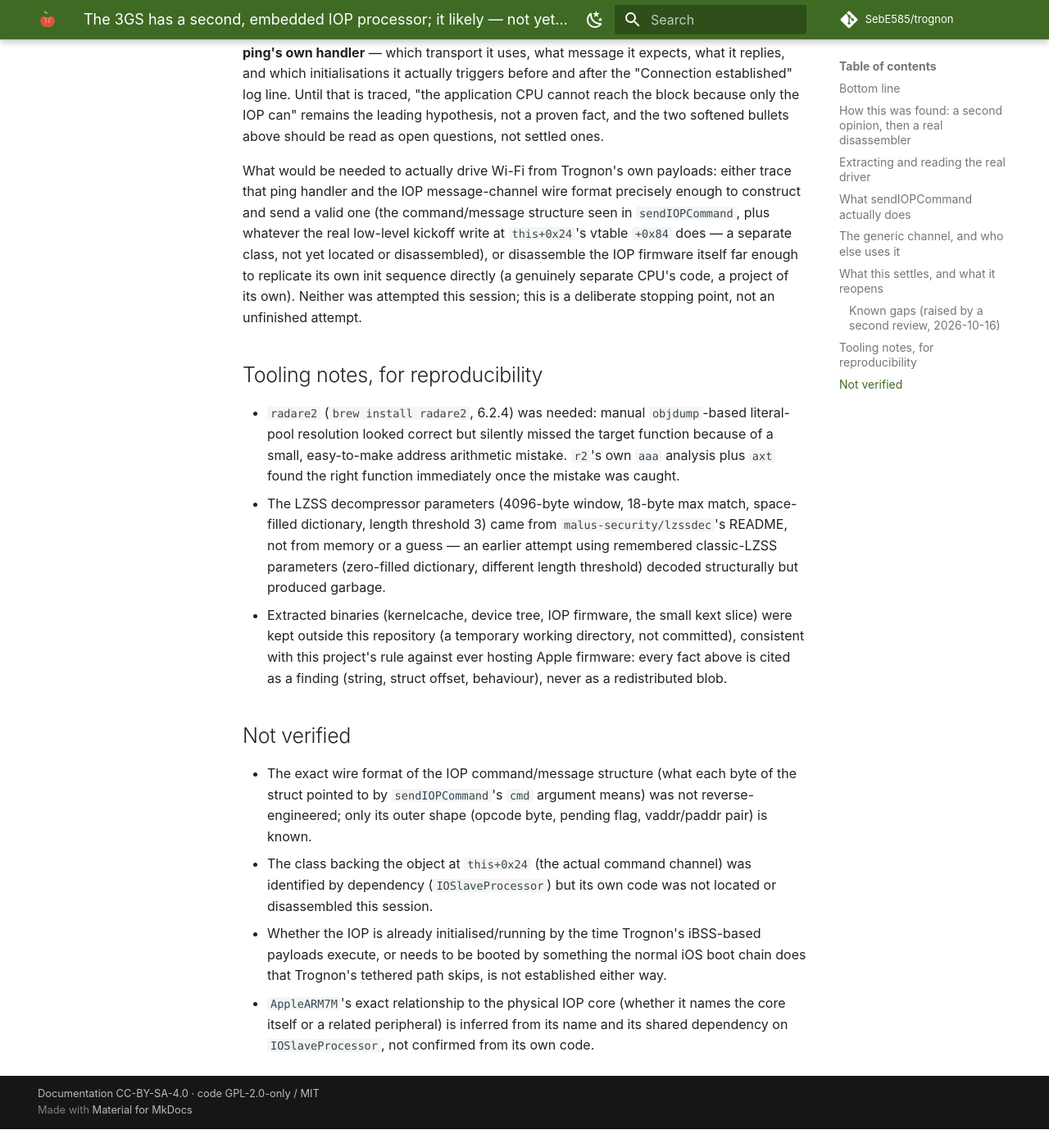
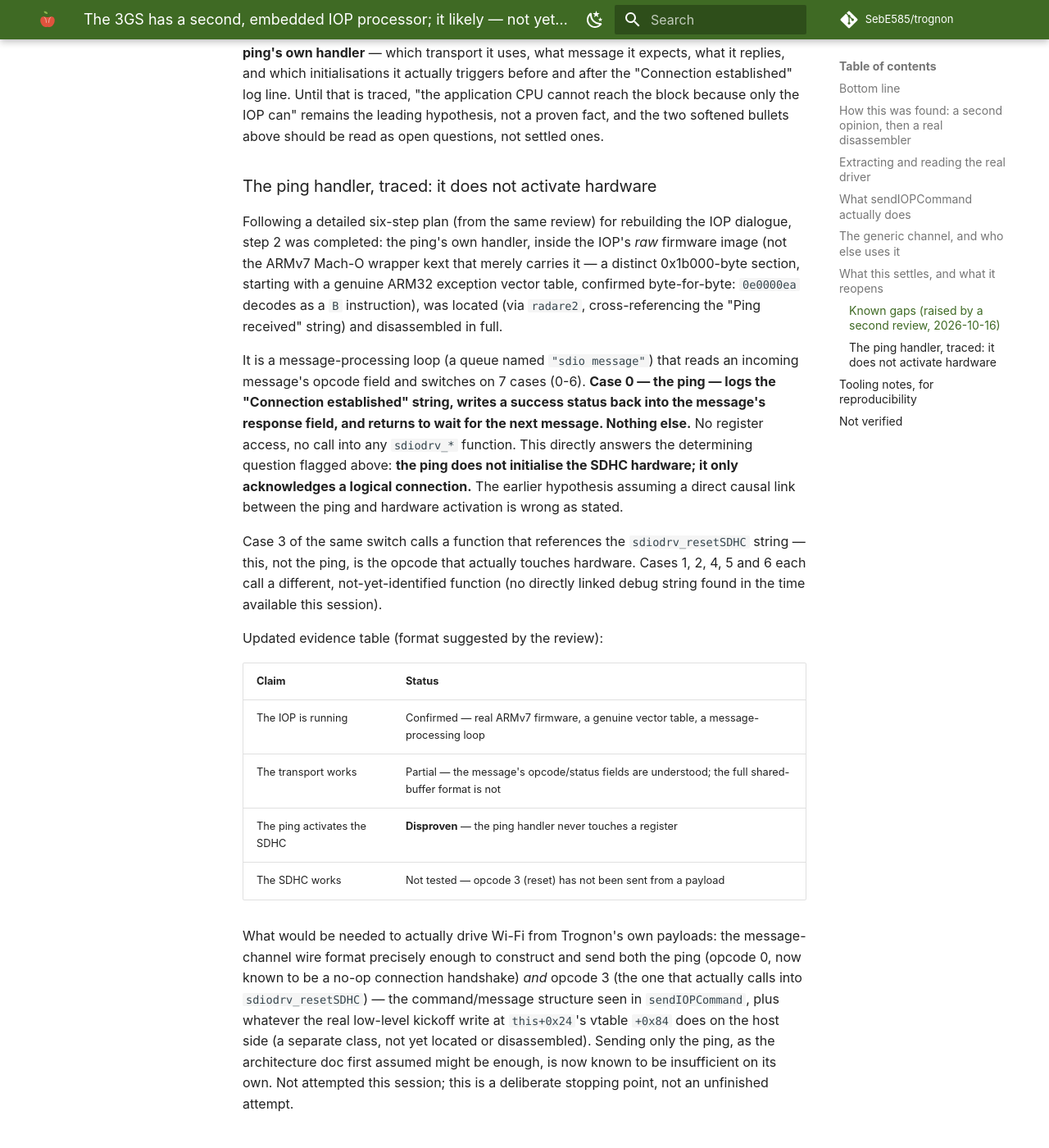
Before and after one commit to SebE585/trognon, an MkDocs documentation site: the page built from docs/research/2026-10-16-wifi-iop-architecture.md, in a window 1280 px wide and 1400 px high, scrolled down 5054 px. Shown: the whole window at 82% size. Built offline with MkDocs 1.6.1 and Material for MkDocs 9.7.7, drawn with Linux system fonts in a browser that asks for light colours; comment, search, counter and statistics services are not loaded; before the commit the page ends 6431 px from its top, so only the background shows below that.

Commit message:
research: trace the IOP ping handler -- it does not activate the SDHC
Following a detailed six-step plan for rebuilding the IOP dialogue, traced
step 2: the ping's own handler, inside the IOP's raw firmware image (a
distinct section from the ARMv7 Mach-O wrapper kext that carries it,
starting with a genuine ARM32 exception vector table).

Disassembled in full (radare2, cross-referencing the "Connection
established" string): it is a message-processing loop switching on 7
opcodes. Case 0 (the ping) logs the string, writes a success status, and
returns to wait for the next message -- no register access, no call into
any sdiodrv_* function. This settles the determining question the second
review raised: the ping does not initialise SDHC hardware, it only
acknowledges a logical connection. Case 3 of the same switch calls into
sdiodrv_resetSDHC -- that is the opcode that actually touches hardware.

Updated the evidence table and the "what would be needed" section
accordingly: sending only the ping is now known to be insufficient; opcode
3 would also be needed.

```diff
--- a/docs/research/2026-10-16-wifi-iop-architecture.md
+++ b/docs/research/2026-10-16-wifi-iop-architecture.md
@@ -212,15 +212,52 @@ because only the IOP can" remains the leading hypothesis, not a proven
 fact, and the two softened bullets above should be read as open questions,
 not settled ones.
 
+### The ping handler, traced: it does not activate hardware
+
+Following a detailed six-step plan (from the same review) for rebuilding
+the IOP dialogue, step 2 was completed: the ping's own handler, inside the
+IOP's *raw* firmware image (not the ARMv7 Mach-O wrapper kext that merely
+carries it — a distinct 0x1b000-byte section, starting with a genuine ARM32
+exception vector table, confirmed byte-for-byte: `0e0000ea` decodes as a
+`B` instruction), was located (via `radare2`, cross-referencing the "Ping
+received" string) and disassembled in full.
+
+It is a message-processing loop (a queue named `"sdio message"`) that reads
+an incoming message's opcode field and switches on 7 cases (0-6). **Case 0
+— the ping — logs the "Connection established" string, writes a success
+status back into the message's response field, and returns to wait for the
+next message. Nothing else.** No register access, no call into any
+`sdiodrv_*` function. This directly answers the determining question
+flagged above: **the ping does not initialise the SDHC hardware; it only
+acknowledges a logical connection.** The earlier hypothesis assuming a
+direct causal link between the ping and hardware activation is wrong as
+stated.
+
+Case 3 of the same switch calls a function that references the
+`sdiodrv_resetSDHC` string — this, not the ping, is the opcode that
+actually touches hardware. Cases 1, 2, 4, 5 and 6 each call a different,
+not-yet-identified function (no directly linked debug string found in the
+time available this session).
+
+Updated evidence table (format suggested by the review):
+
+| Claim | Status |
+|---|---|
+| The IOP is running | Confirmed — real ARMv7 firmware, a genuine vector table, a message-processing loop |
+| The transport works | Partial — the message's opcode/status fields are understood; the full shared-buffer format is not |
+| The ping activates the SDHC | **Disproven** — the ping handler never touches a register |
+| The SDHC works | Not tested — opcode 3 (reset) has not been sent from a payload |
+
 What would be needed to actually drive Wi-Fi from Trognon's own payloads:
-either trace that ping handler and the IOP message-channel wire format
-precisely enough to construct and send a valid one (the command/message
-structure seen in `sendIOPCommand`, plus whatever the real low-level
-kickoff write at `this+0x24`'s vtable `+0x84` does — a separate class, not
-yet located or disassembled), or disassemble the IOP firmware itself far
-enough to replicate its own init sequence directly (a genuinely separate
-CPU's code, a project of its own). Neither was attempted this session; this
-is a deliberate stopping point, not an unfinished attempt.
+the message-channel wire format precisely enough to construct and send both
+the ping (opcode 0, now known to be a no-op connection handshake) *and*
+opcode 3 (the one that actually calls into `sdiodrv_resetSDHC`) — the
+command/message structure seen in `sendIOPCommand`, plus whatever the real
+low-level kickoff write at `this+0x24`'s vtable `+0x84` does on the host
+side (a separate class, not yet located or disassembled). Sending only the
+ping, as the architecture doc first assumed might be enough, is now known
+to be insufficient on its own. Not attempted this session; this is a
+deliberate stopping point, not an unfinished attempt.
 
 ## Tooling notes, for reproducibility
 
```
